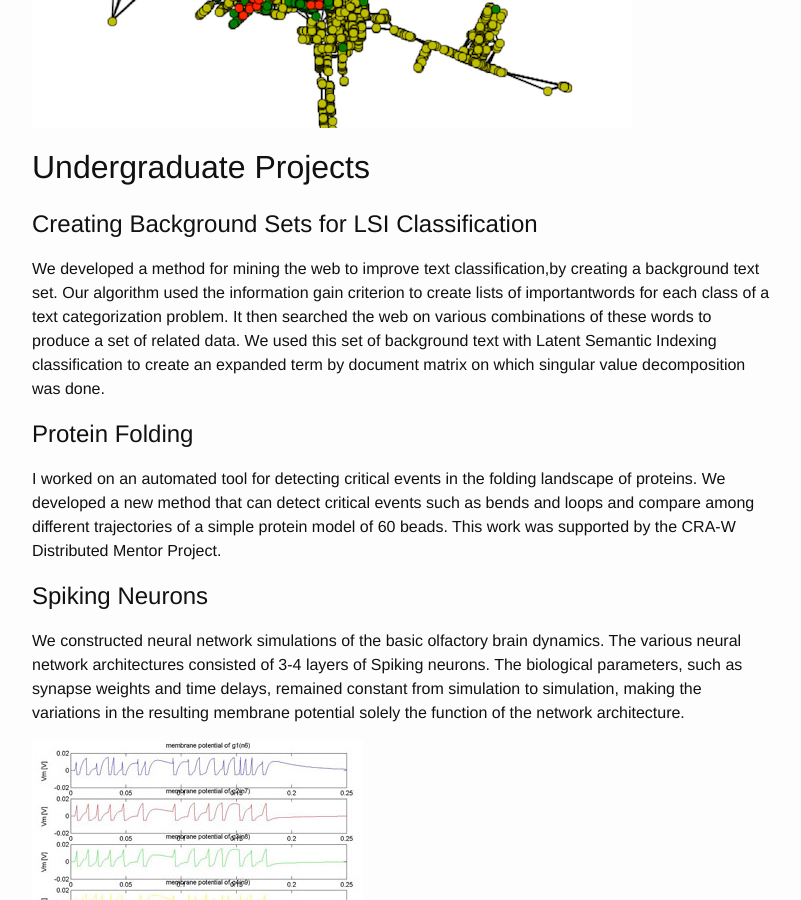
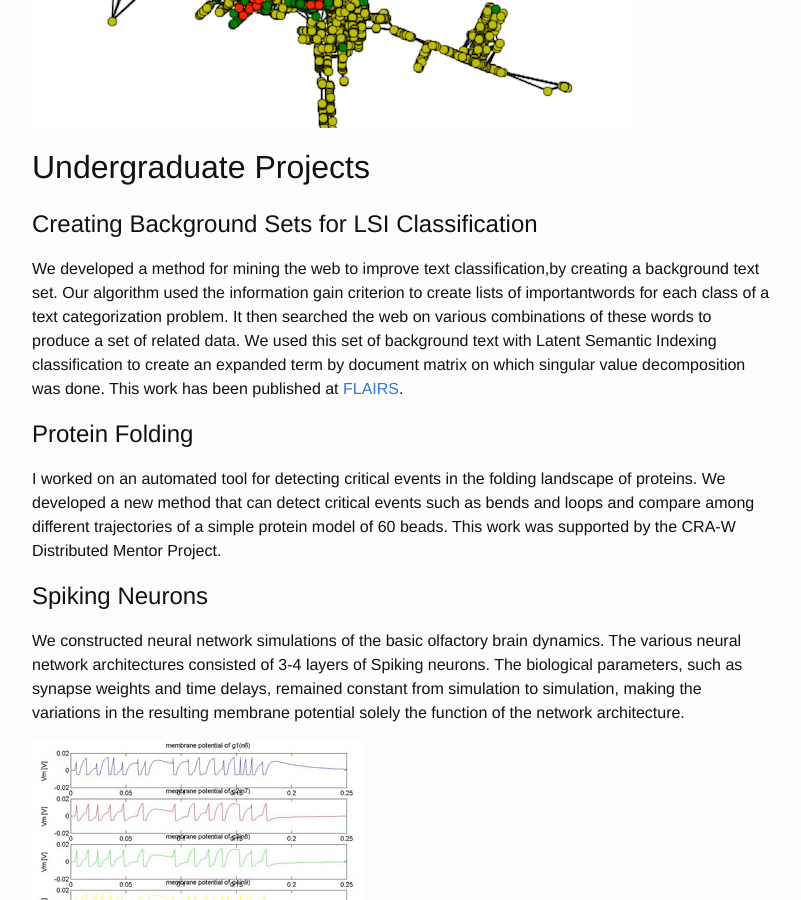
Before and after one commit to marinkala/marinkala.github.com, a Jekyll site: the page built from 4projects.md, in a window 1280 px wide and 900 px high, scrolled down 2407 px. Shown: the whole window, without its empty margins (238-1039 px from the left). Built offline with Jekyll 4.4.1, drawn with Linux system fonts in a browser that asks for light colours.

Commit message:
added FLAIRS

```diff
--- a/4projects.md
+++ b/4projects.md
@@ -40,7 +40,7 @@ We used spectral methods to measure housing segregation at both the individual a
 We developed a method for mining the web to improve text classification,by creating a background text set. Our algorithm
 used the information gain criterion to create lists of importantwords for each class of a text categorization problem. It then
 searched the web on various combinations of these words to produce a set of related data. We used this set of background text with Latent Semantic Indexing classification to create an expanded term by document matrix on which singular value
-decomposition was done.
+decomposition was done. This work has been published at [FLAIRS](https://www.aaai.org/Papers/FLAIRS/2006/Flairs06-117.pdf).
 
 ##Protein Folding
 I worked on an automated tool for detecting critical events in the folding landscape of proteins. We developed a new method that can detect critical events such as bends and loops and compare among different trajectories of a simple protein model of 60 beads. This work was supported by the CRA-W Distributed Mentor Project.
```
